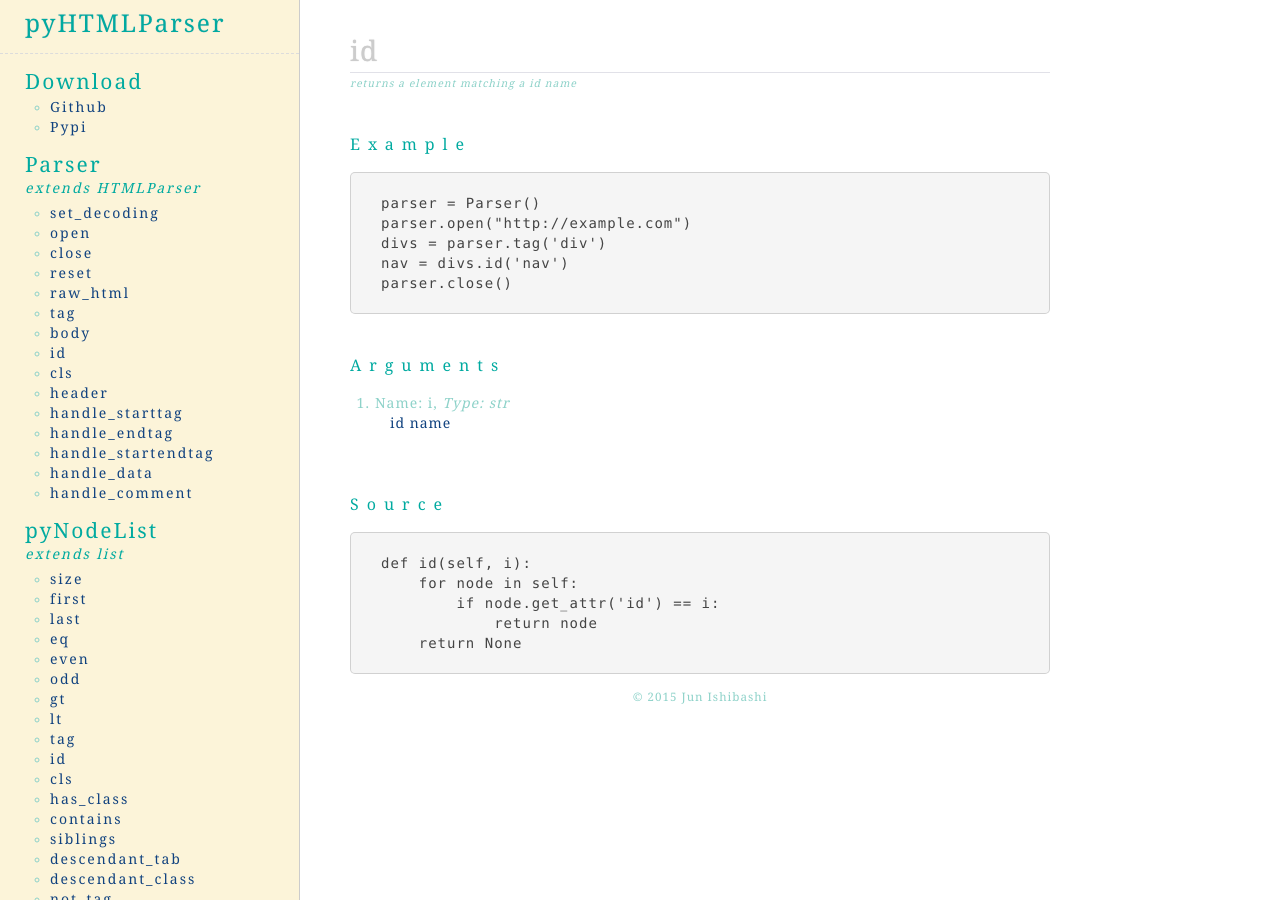
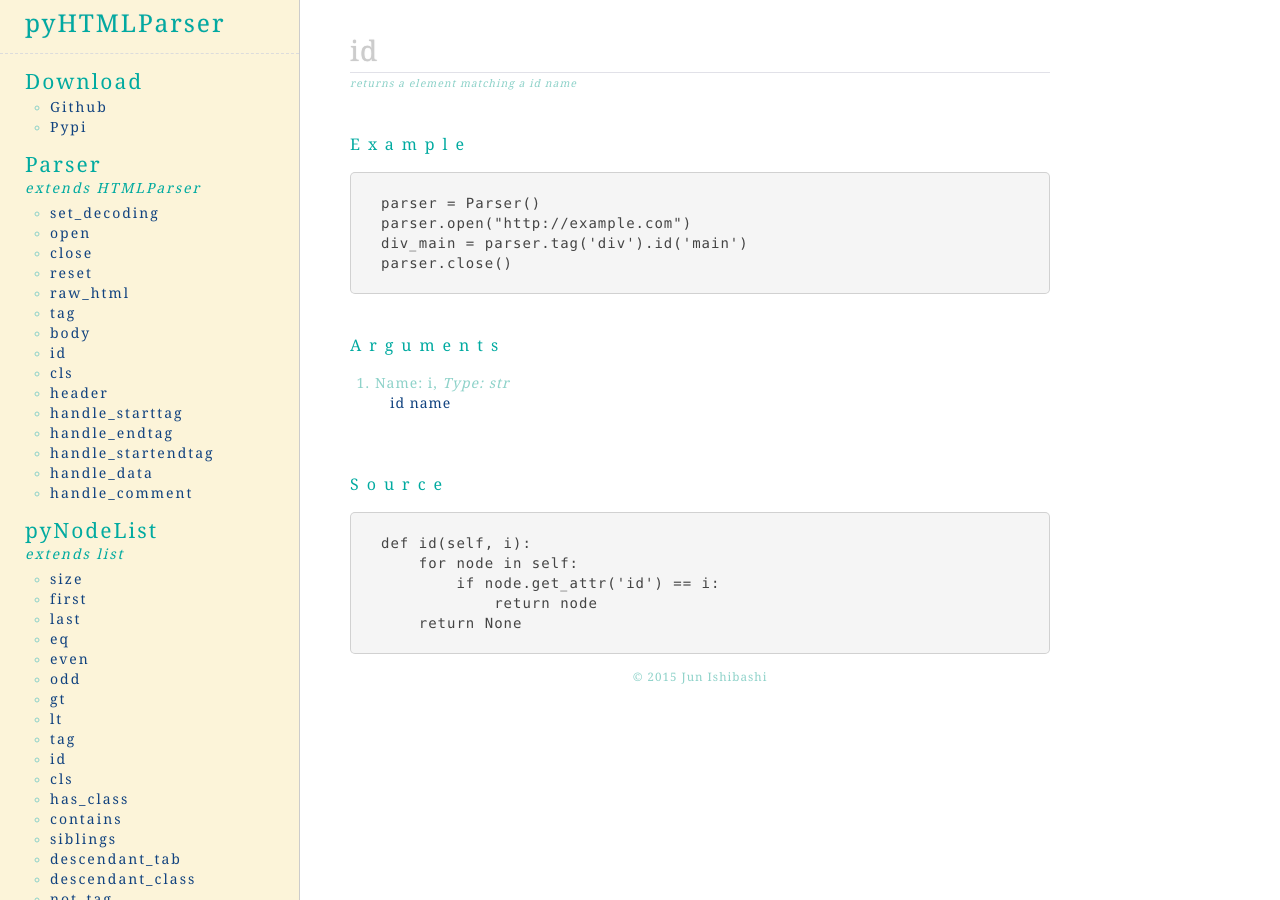
Before and after one commit to ishibashijun/ishibashijun.github.com, a Jekyll site: the page built from pyHTMLParser/pyNodeList/id.html, in a window 1280 px wide and 900 px high. Built offline with Jekyll 4.4.1, drawn with Linux system fonts in a browser that asks for light colours.

Commit message:
unchanged

```diff
--- a/pyHTMLParser/pyNodeList/id.html
+++ b/pyHTMLParser/pyNodeList/id.html
@@ -11,8 +11,7 @@ title: pyHTMLParser Docs | pyNodeList.id
         <pre><code>
 parser = Parser()
 parser.open("http://example.com")
-divs = parser.tag('div')
-nav = divs.id('nav')
+div_main = parser.tag('div').id('main')
 parser.close()
         </code></pre>
         <h2 id="arguments">Arguments</h2>
```
